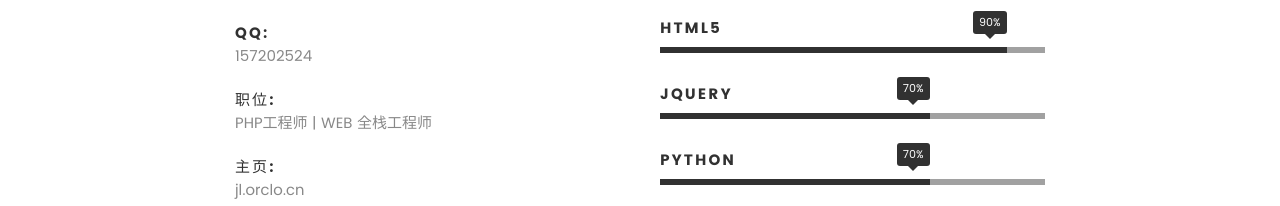
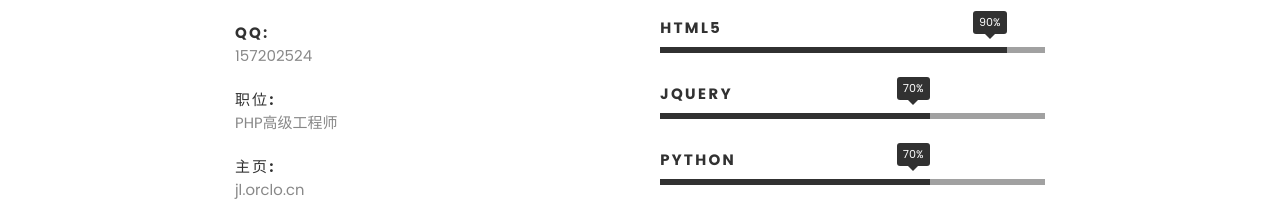
Before and after one commit to dshechao/dshechao.github.io, a plain HTML site: page index.html in a window 1280 px wide. Shown: the part 1632-1838 px from the top of the page. Drawn offline with Linux system fonts and the light colour scheme; files whose address does not match are found by name.

Commit message:
修改简历信息

```diff
--- a/index.html
+++ b/index.html
@@ -138,7 +138,7 @@
    				</li>
    				<li>
    					<strong>职位:</strong>
-   					<span> PHP工程师 | WEB 全栈工程师</span>
+   					<span> PHP高级工程师</span>
    				</li>
    				<li>
    					<strong>主页:</strong>
```
